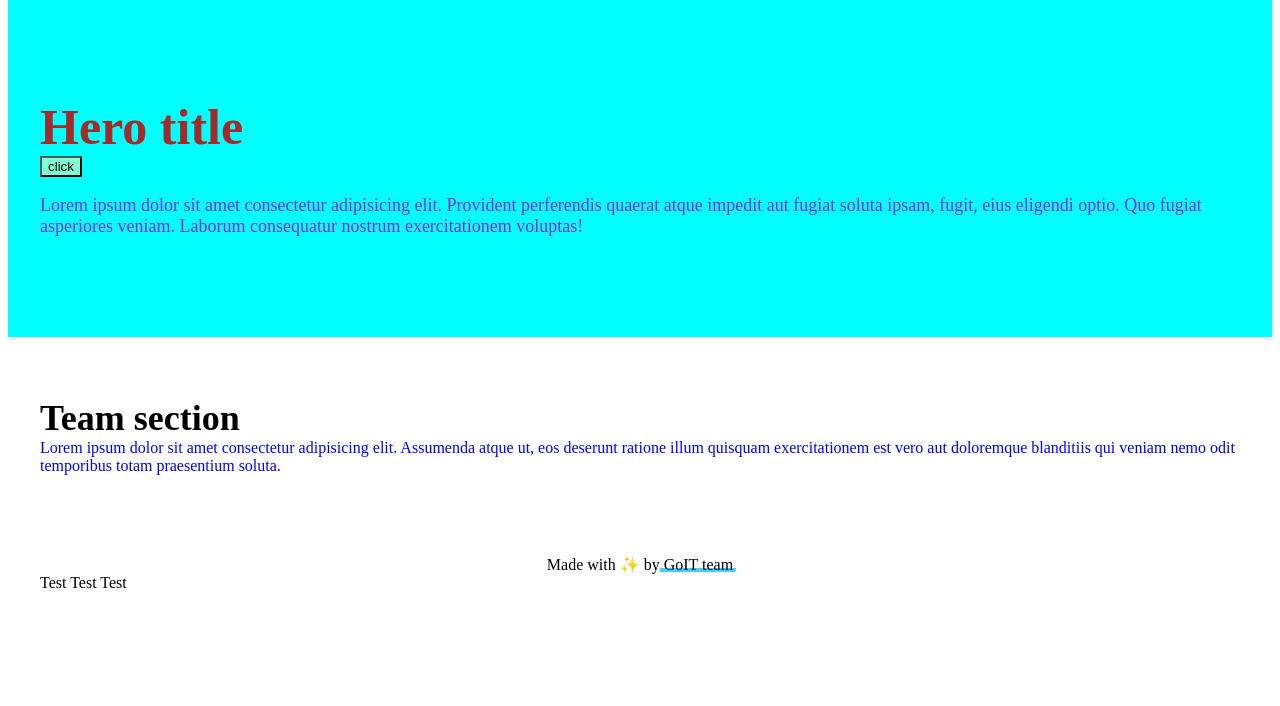
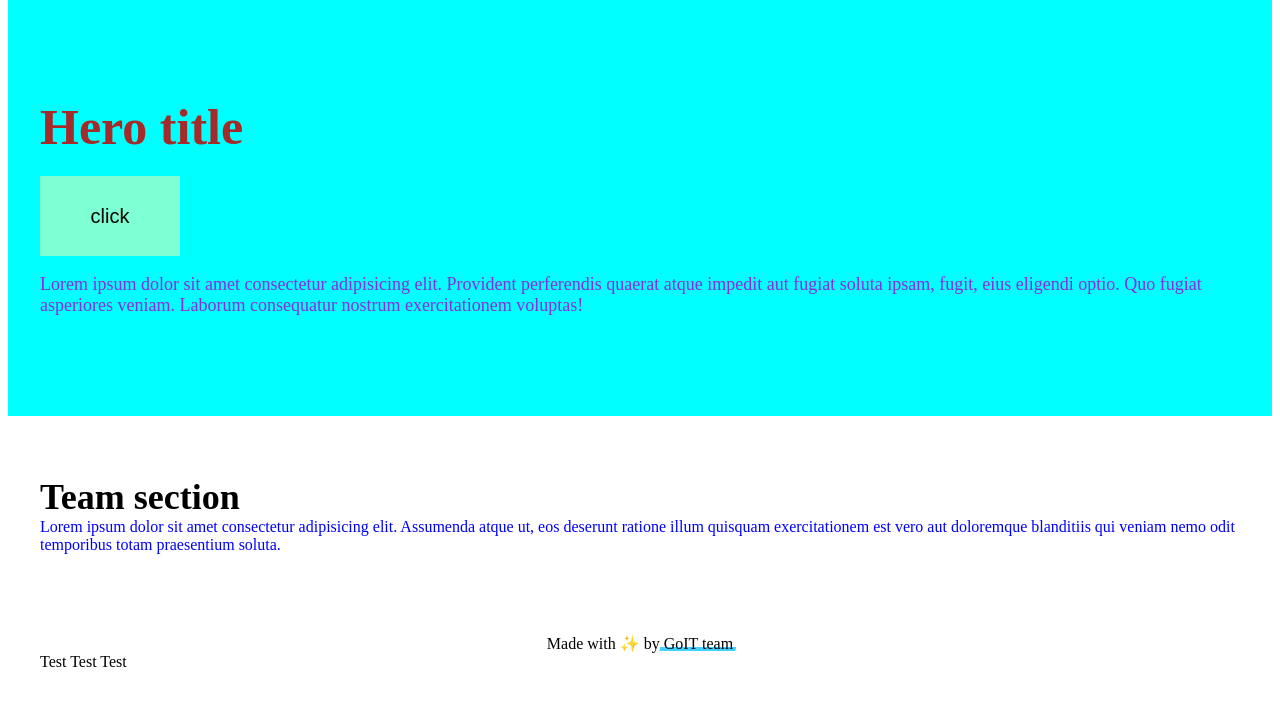
Before and after one commit to Sivonenko/test-115, a website built with Vite: page src/index.html in a window 1280 px wide. Shown: the part 80-786 px from the top of the page. Built offline with nearby package versions, Linux system fonts and the light colour scheme.

Commit message:
add styles for btn

```diff
--- a/src/css/hero.css
+++ b/src/css/hero.css
@@ -7,12 +7,16 @@
 .hero-title {
     font-size: 50px;
     color: brown;
+    margin-bottom: 20px;
 }
 
 .hero-btn {
     background-color: aquamarine;
     margin-bottom: 18px;
-
+    border: none;
+    min-width: 140px;
+    height: 80px;
+    font-size: 20px;
 }
 .hero-text {
     font-size: 18px;
```
